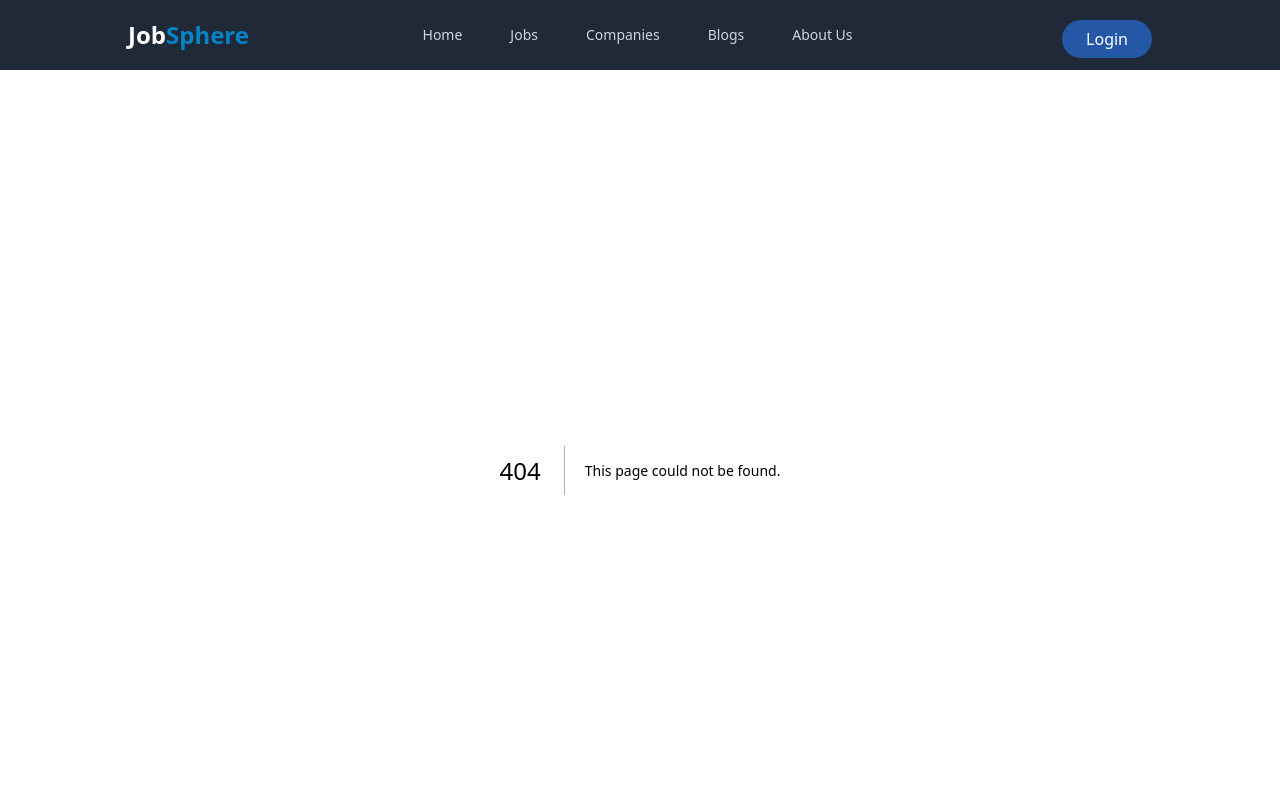
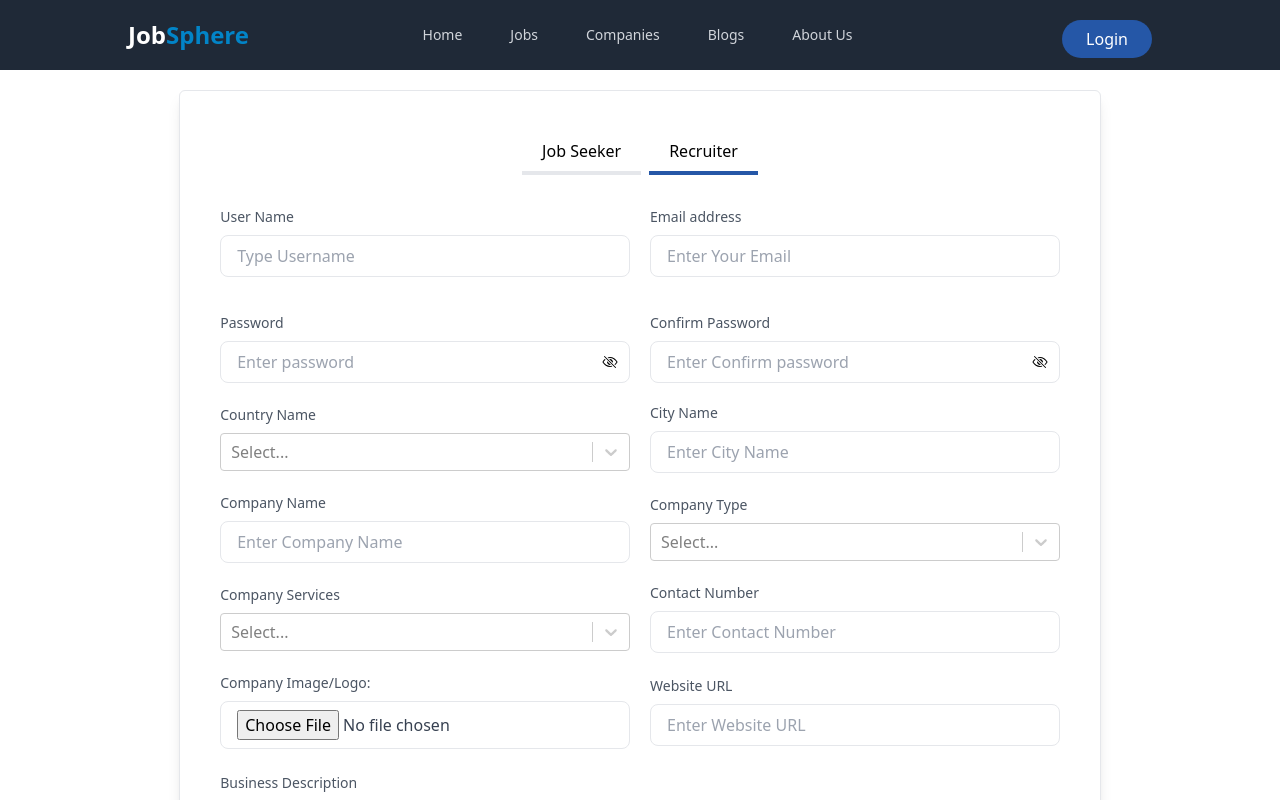
Before and after one commit to HunterMahmud/JobSphere, a Next.js app: page /register-recruiter in a window 1280 px wide. Before the commit this address had no page. Shown: the top 800 px of the page. Built offline with nearby package versions, Linux system fonts and the light colour scheme.

Commit message:
add and update: register user and recruiter page added tabs

```diff
--- a/src/app/(authentication)/register-recruter/page.jsx
+++ b/src/app/(authentication)/register-recruiter/page.jsx
@@ -1,6 +1,7 @@
 "use client";
 import axios from "axios";
 import Link from "next/link";
+import { usePathname } from "next/navigation";
 import { useState } from "react";
 import { useForm } from "react-hook-form";
 import toast from "react-hot-toast";
@@ -246,6 +247,7 @@ const companyServices = [
 ];
 
 const RegisterRecruter = () => {
+  const pathName = usePathname()
   const [show, setShow] = useState(false);
   const [country, setCountry] = useState("");
   const [companyType, setCompanyType] = useState("");
@@ -318,12 +320,14 @@ const RegisterRecruter = () => {
       setLoading(false);
     }
   };
+  console.log(pathName)
 
   return (
-    <div className="flex justify-center items-center">
+    <div className="flex justify-center items-center custom-container">
       <div className="flex flex-col p-3 rounded-md sm:p-10 bg-white  text-black shadow-lg border my-5 w-full lg:w-[90%]">
-        <div className="mb-8 text-center">
-          <h1 className="my-3 text-2xl font-medium">Register as a Recruter</h1>
+        <div className="mb-8 flex justify-center items-center -mx-4 space-x-2 overflow-x-auto overflow-y-hidden sm:justify-center flex-nowrap dark:bg-gray-100 dark:text-gray-800">
+          <a rel="noopener noreferrer" href="register-user" className="flex items-center flex-shrink-0 px-5 py-2 border-b-4  dark:text-gray-600">Job Seeker</a>
+          <a rel="noopener noreferrer" href="register-recruiter" className={`${pathName === '/register-recruiter' && "border-b-primary"} flex items-center flex-shrink-0 px-5 py-2 border-b-4  dark:text-gray-600`}>Recruiter</a>
         </div>
         <form onSubmit={handleSubmit(handleRegister)} className="space-y-6">
           <div className="grid grid-cols-1 md:grid-cols-2 justify-center items-center gap-5">
--- a/src/app/(authentication)/register-user/page.jsx
+++ b/src/app/(authentication)/register-user/page.jsx
@@ -1,9 +1,9 @@
 "use client";
 import Link from "next/link";
+import { usePathname } from "next/navigation";
 import { useState } from "react";
 import { useForm } from "react-hook-form";
 import toast from "react-hot-toast";
-import { FcGoogle } from "react-icons/fc";
 import { IoEyeOffOutline, IoEyeOutline } from "react-icons/io5";
 import Select from "react-select";
 import axios from "axios";
@@ -264,6 +264,7 @@ const countryOptions = [
 ];
 
 const RegisterUser = () => {
+  const pathName = usePathname();
   const [show, setShow] = useState(false);
   const [country, setCountry] = useState("");
   const [skill, setSkill] = useState();
@@ -330,10 +331,14 @@ const RegisterUser = () => {
   };
 
   return (
-    <div className="flex justify-center items-center">
+    <div className="flex justify-center items-center custom-container">
       <div className="flex flex-col p-3 rounded-md sm:p-10 bg-white  text-black shadow-lg border my-5 w-full lg:w-[90%]">
+        <div className="flex justify-center items-center -mx-4 space-x-2 overflow-x-auto overflow-y-hidden sm:justify-center flex-nowrap dark:bg-gray-100 dark:text-gray-800">
+          <a rel="noopener noreferrer" href="register-user" className={`${pathName === '/register-user' && "border-b-primary"} flex items-center flex-shrink-0 px-5 py-2 border-b-4  dark:text-gray-600`}>Job Seeker</a>
+          <a rel="noopener noreferrer" href="register-recruiter" className="flex items-center flex-shrink-0 px-5 py-2 border-b-4 dark:border-gray-300 dark:text-gray-600">Recruiter</a>
+        </div>
         <div className="mb-8 text-center">
-          <h1 className="my-3 text-2xl font-medium">Register - Job Seeker</h1>
+          {/* <h1 className="my-3 text-2xl font-medium">Register - Job Seeker</h1> */}
         </div>
         <form onSubmit={handleSubmit(handleRegister)} className="space-y-6">
           <div className="grid grid-cols-1 md:grid-cols-2 justify-center items-center gap-5">
```
Also changed, not shown: src/app/(authentication)/register-recruiter/api/route.js (renamed from src/app/(authentication)/register-recruter/api/route.js), src/app/(dashboard)/dashboard/(Recruiter)/addjob/page.jsx (renamed from src/app/(dashboard)/dashboard/(Recruter)/addjob/page.jsx).
